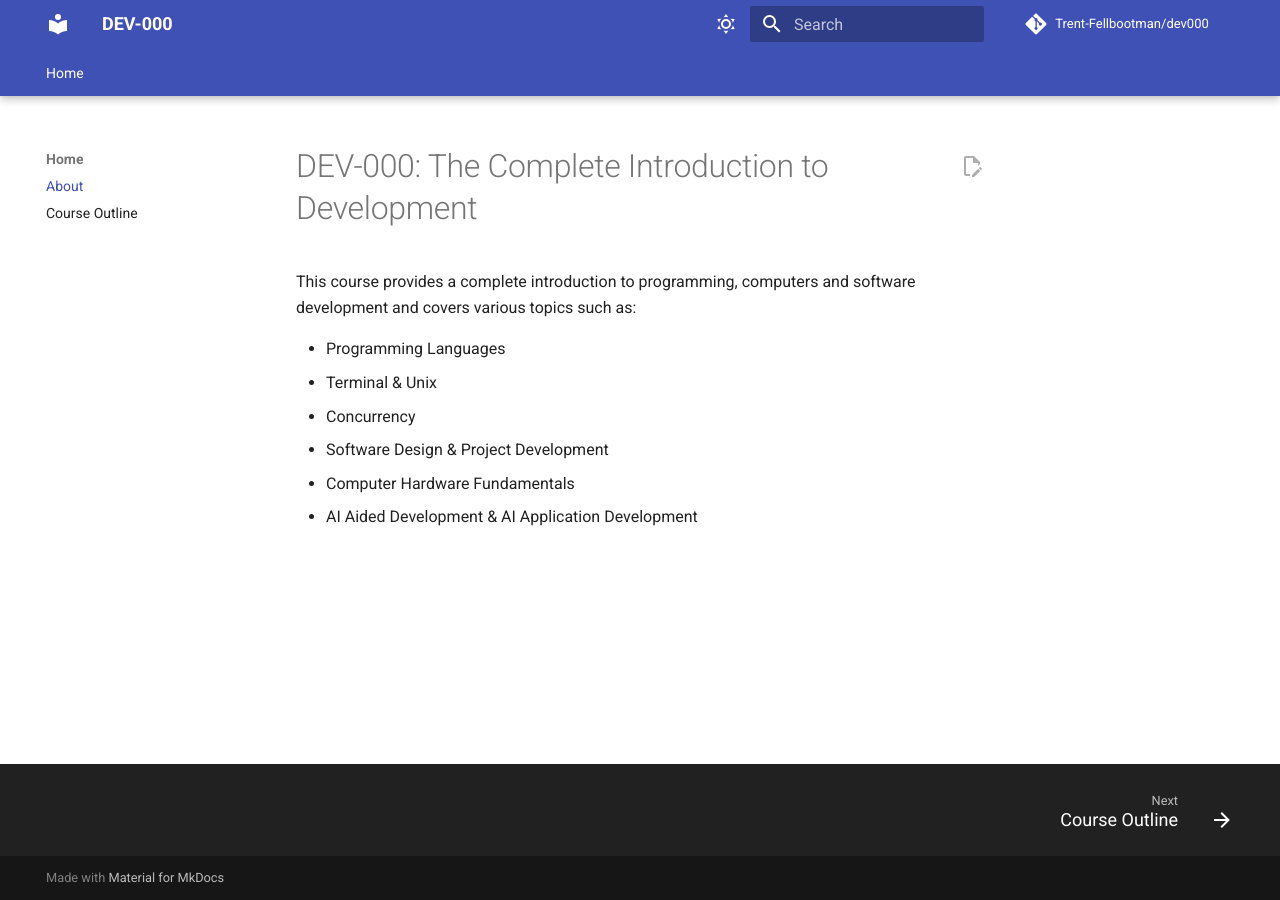
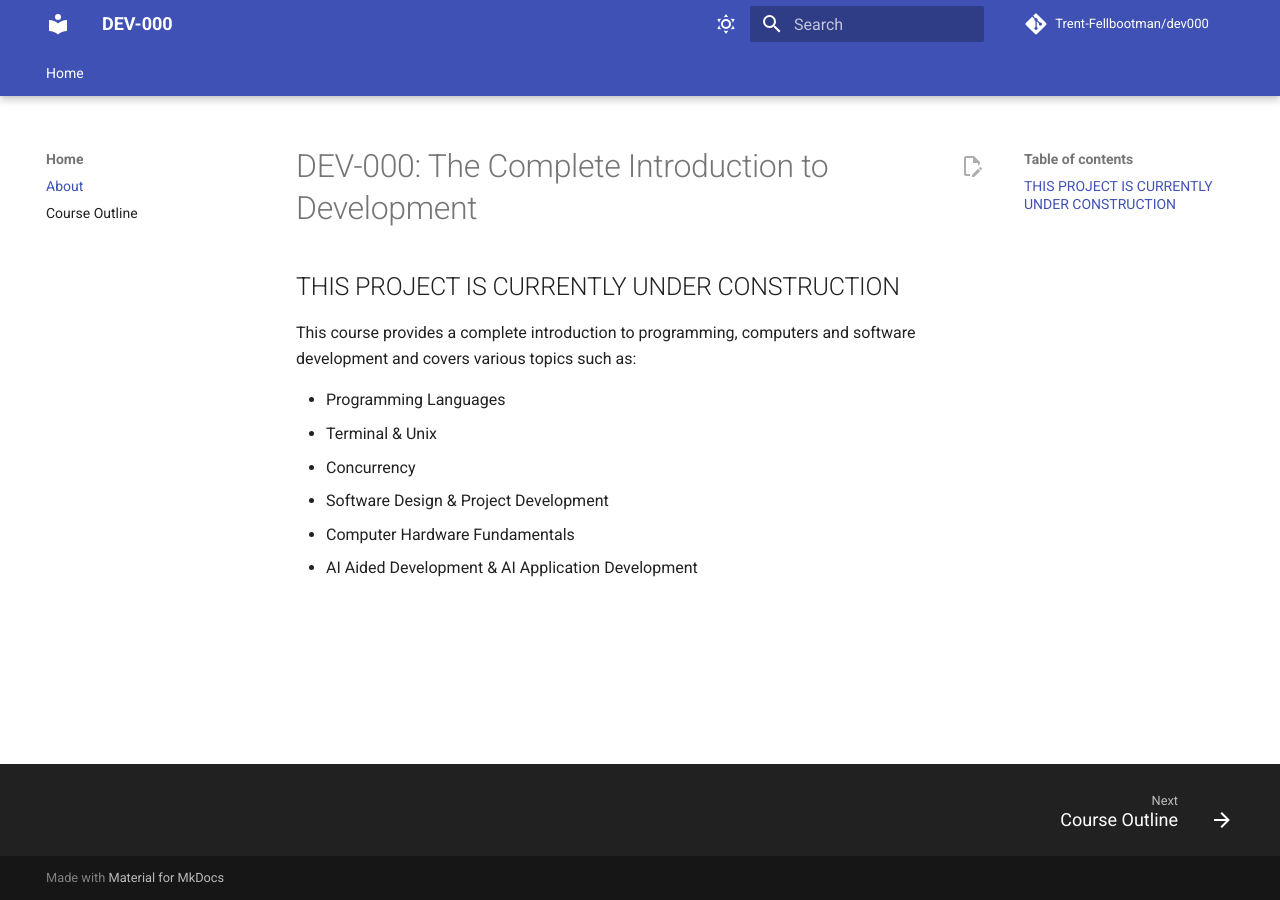
Before and after one commit to Trent-Fellbootman/dev000, an MkDocs documentation site: the page built from docs/index.md, in a window 1280 px wide. Built offline with MkDocs 1.6.1 and Material for MkDocs 9.7.7, drawn with Linux system fonts in a browser that asks for light colours; comment, search, counter and statistics services are not loaded.

Commit message:
Add "this project is currently under construction"

```diff
--- a/docs/index.md
+++ b/docs/index.md
@@ -1,4 +1,6 @@
 # DEV-000: The Complete Introduction to Development
+
+## THIS PROJECT IS CURRENTLY UNDER CONSTRUCTION
 
 This course provides a complete introduction to programming, computers and software development and covers various topics such as:
 
```
